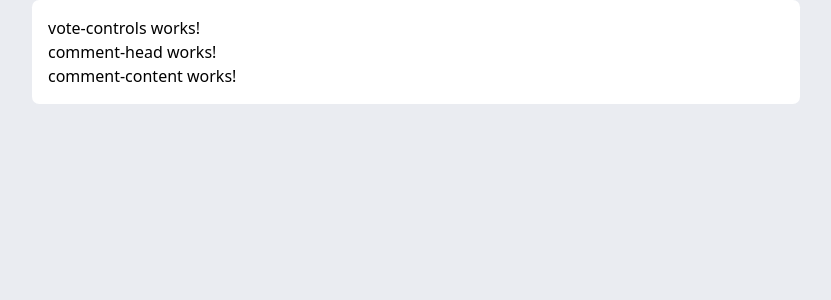
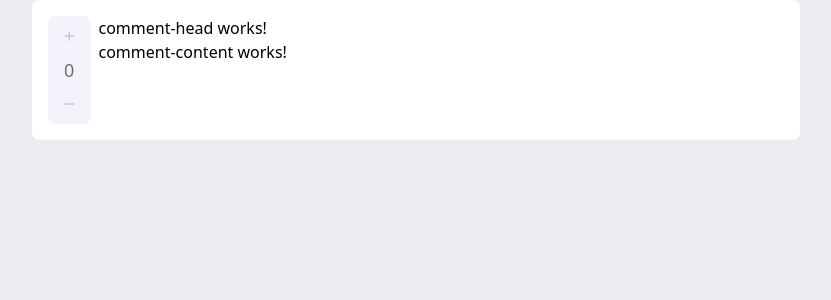
Before and after one commit to jamesg-the-dev/comments-app, an Angular app: page / in a window 1280 px wide. Shown: the top 300 px of the page, without its empty margins (224-1055 px from the left). Built offline with nearby package versions, Linux system fonts and the light colour scheme.

Commit message:
create and integrate vote controls

```diff
--- a/package.json
+++ b/package.json
@@ -18,6 +18,8 @@
     "@angular/platform-browser": "^17.3.0",
     "@angular/platform-browser-dynamic": "^17.3.0",
     "@angular/router": "^17.3.0",
+    "@fortawesome/angular-fontawesome": "^0.14.1",
+    "@fortawesome/free-solid-svg-icons": "^6.5.2",
     "rxjs": "~7.8.0",
     "tslib": "^2.3.0",
     "zone.js": "~0.14.3"
--- /dev/null
+++ b/src/app/components/icon-button/icon-button.component.html
@@ -0,0 +1,8 @@
+<button class="p-2">
+  <ng-container icon>
+    <fa-icon [icon]="icon" size="xs"></fa-icon>
+  </ng-container>
+  <ng-container label>
+    <ng-content></ng-content>
+  </ng-container>
+</button>
--- a/src/app/components/sent-comment/sent-comment.component.html
+++ b/src/app/components/sent-comment/sent-comment.component.html
@@ -1,4 +1,4 @@
-<div class="container">
+<div class="container flex gap-2">
   <app-vote-controls />
   <app-comment-body />
 </div>
--- a/src/app/components/vote-controls/vote-controls.component.html
+++ b/src/app/components/vote-controls/vote-controls.component.html
@@ -1 +1,7 @@
-<p>vote-controls works!</p>
+<div
+  class="px-2 rounded-lg flex flex-col content-center bg-light-grayish-blue bg-opacity-20"
+>
+  <app-icon-button [icon]="faPlus" class="text-light-grayish-blue" />
+  <div class="text-center font-medium text-lg text-moderate-blue opacity-55">{{ count }}</div>
+  <app-icon-button [icon]="faMinus" class="text-light-grayish-blue" />
+</div>
--- a/src/app/components/vote-controls/vote-controls.component.ts
+++ b/src/app/components/vote-controls/vote-controls.component.ts
@@ -1,12 +1,23 @@
-import { Component } from '@angular/core';
+import { Component, EventEmitter, Input, Output } from '@angular/core';
+import { FontAwesomeModule } from '@fortawesome/angular-fontawesome';
+import { faMinus, faPlus } from '@fortawesome/free-solid-svg-icons';
+import { IconButtonComponent } from '../icon-button/icon-button.component';
 
 @Component({
   selector: 'app-vote-controls',
   standalone: true,
-  imports: [],
+  imports: [IconButtonComponent],
   templateUrl: './vote-controls.component.html',
-  styleUrl: './vote-controls.component.scss'
+  styleUrl: './vote-controls.component.scss',
 })
 export class VoteControlsComponent {
+  @Output() clicked = new EventEmitter<void>();
+  @Input() count: number = 0; //todo this should be in a service or redux state or something
 
+  faPlus = faPlus;
+  faMinus = faMinus;
+
+  onClick() {
+    this.clicked.emit();
+  }
 }
```
Also changed, not shown: src/app/components/icon-button/icon-button.component.ts (added, +15 -0 lines), src/app/components/icon-button/icon-button.component.scss (added), 2 other files (tests, documents, lock files or other folders).
